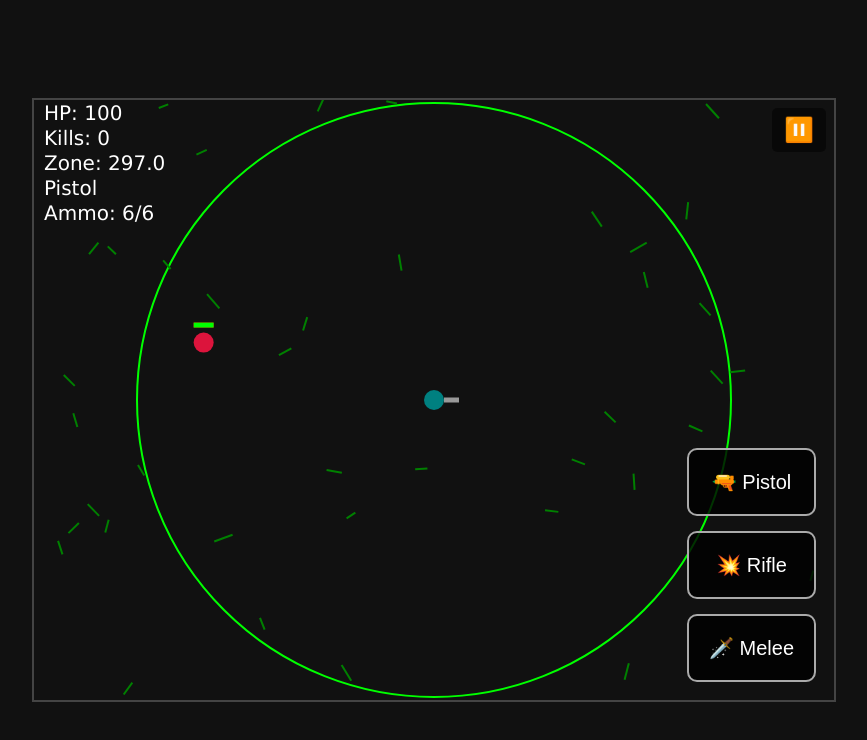
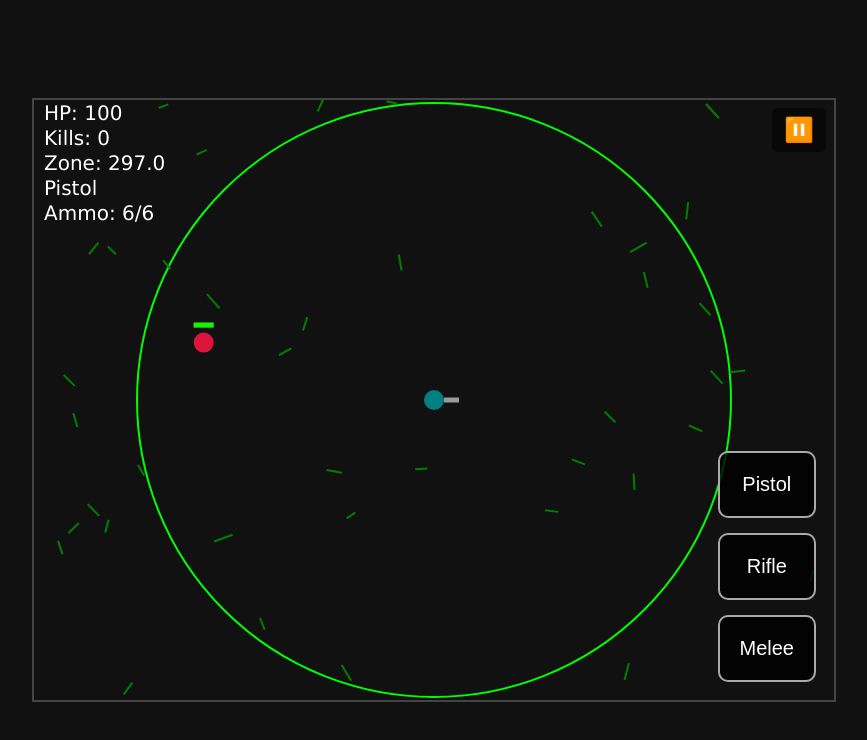
Before and after one commit to rayytor/Ombi, a plain HTML site: page Ombi.html in a window 1280 px wide. Shown: the whole page, without its empty margins (206-1073 px from the left). Drawn offline with Linux system fonts and the light colour scheme.

Commit message:
Update Ombi.html

```diff
--- a/Ombi.html
+++ b/Ombi.html
@@ -56,9 +56,9 @@ canvas { display:block; border:2px solid #444; }
   <button id="pauseBtn">⏸️</button>
 
   <div class="weapon-buttons">
-    <button data-weapon="0">🔫 Pistol</button>
-    <button data-weapon="1">💥 Rifle</button>
-    <button data-weapon="2">🗡️ Melee</button>
+    <button data-weapon="0"> Pistol</button>
+    <button data-weapon="1"> Rifle</button>
+    <button data-weapon="2"> Melee</button>
   </div>
 </div>
 
```
